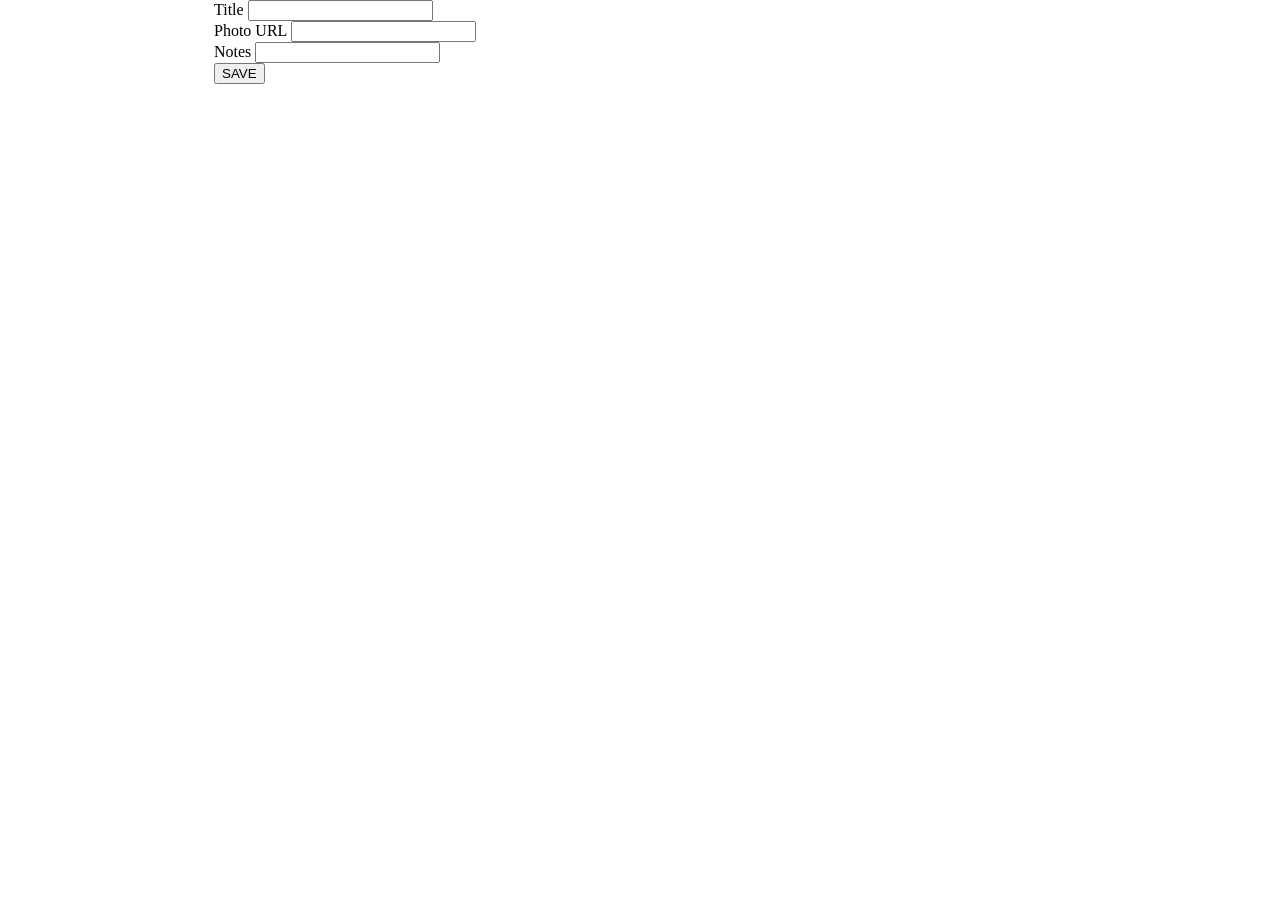
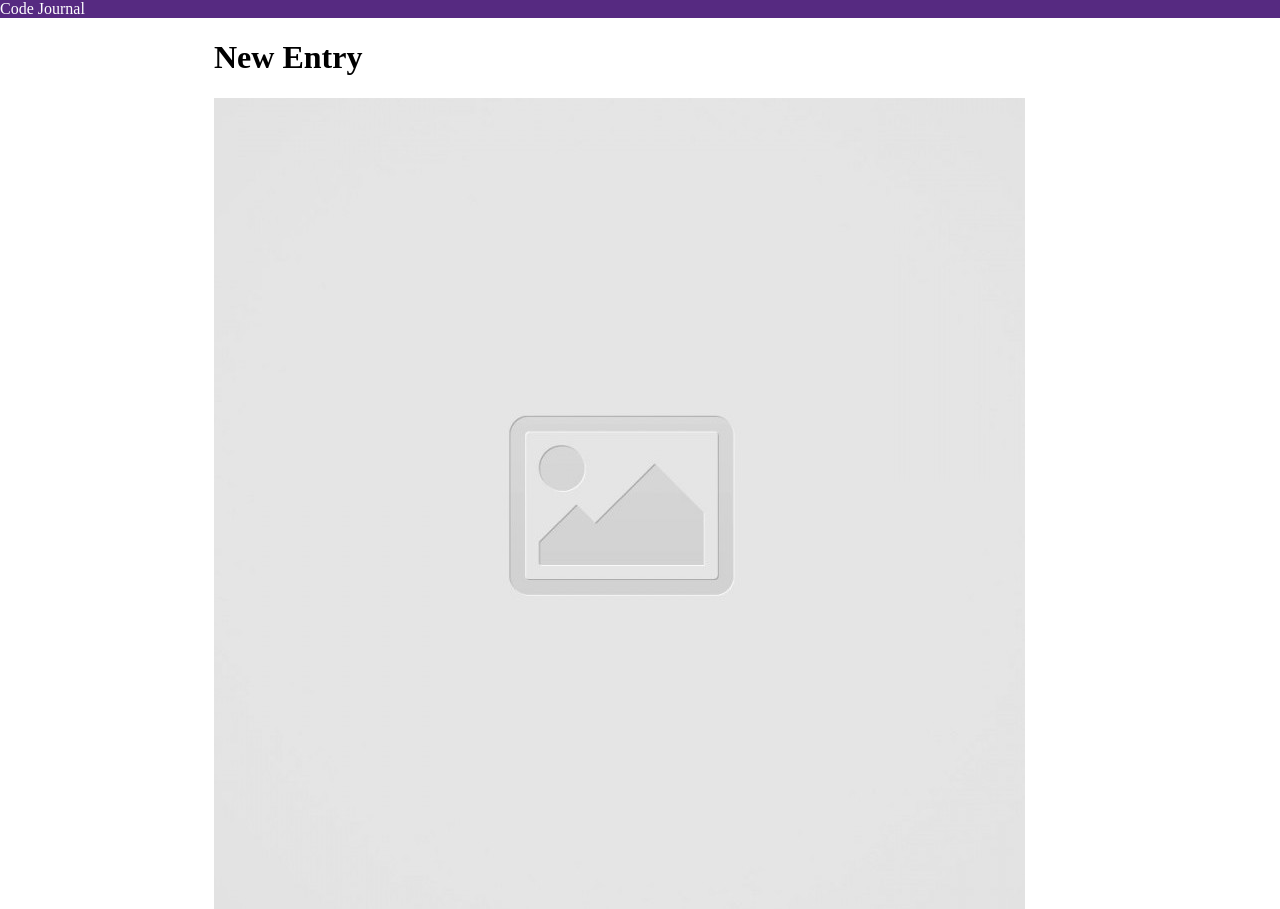
Before and after one commit to janiicelee/code-journal, a website: page index.html in a window 1280 px wide. Shown: the top 909 px of the page. Before the commit the page ends 800 px from the top, so only its background shows below. Drawn offline with Linux system fonts and the light colour scheme.

```diff
--- a/css/styles.css
+++ b/css/styles.css
@@ -2,6 +2,11 @@
   box-sizing: border-box;
 }
 
-.container {
+body {
   width: 100%;
 }
+
+header {
+  color: white;
+  background-color: #562a81;
+}
--- a/index.html
+++ b/index.html
@@ -16,9 +16,12 @@
 </head>
 <body>
   <header>
+    Code Journal
   </header>
   <main>
     <div class="container">
+      <h1>New Entry</h1>
+      <img id="image" src="images/placeholder-image-square.jpg" alt="placeholder">
       <div data-view="entry-form">
         <label for="title">Title</label>
         <input type="text" name="title" id="title" required>
--- a/js/main.js
+++ b/js/main.js
@@ -1,2 +1,6 @@
 /* global data */
 /* exported data */
+
+var $inputs = document.querySelectorAll('input');
+
+document.getElementById('image').src = $inputs.getElementById('photo-url');
```
